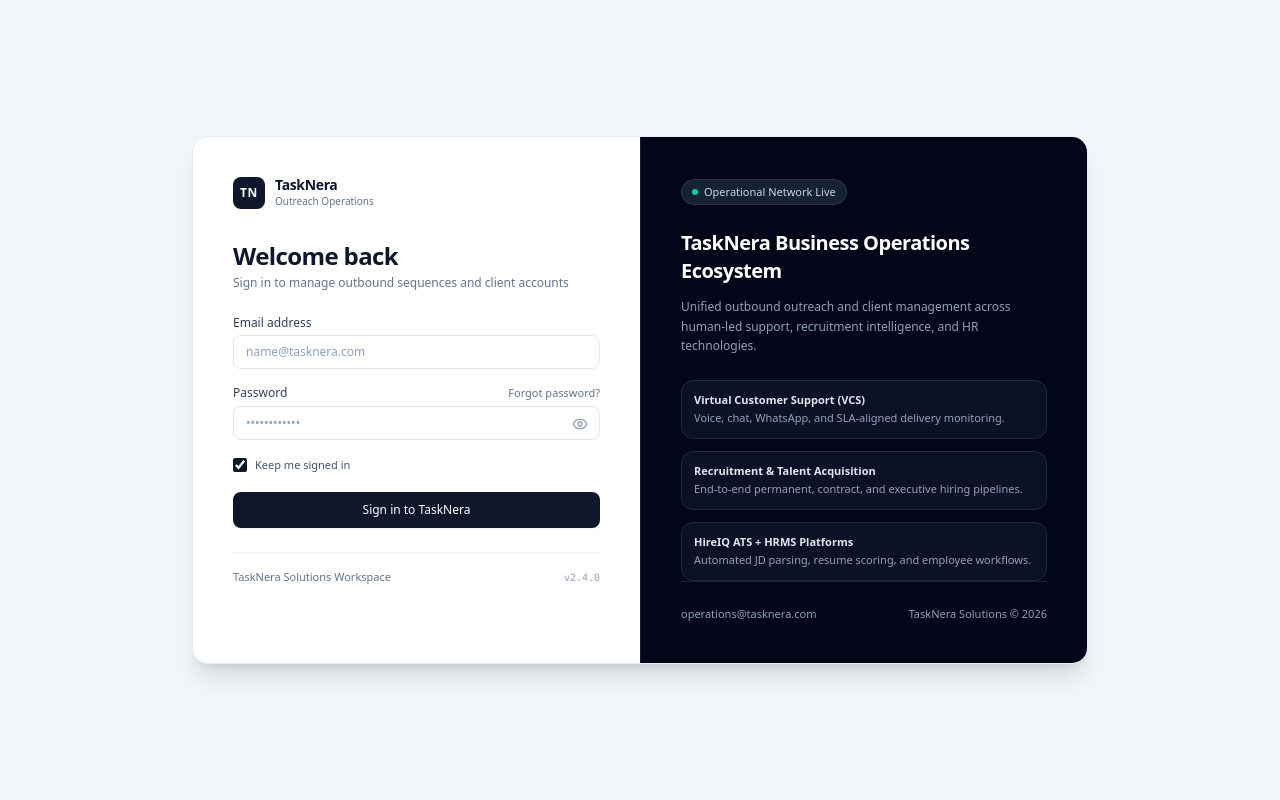
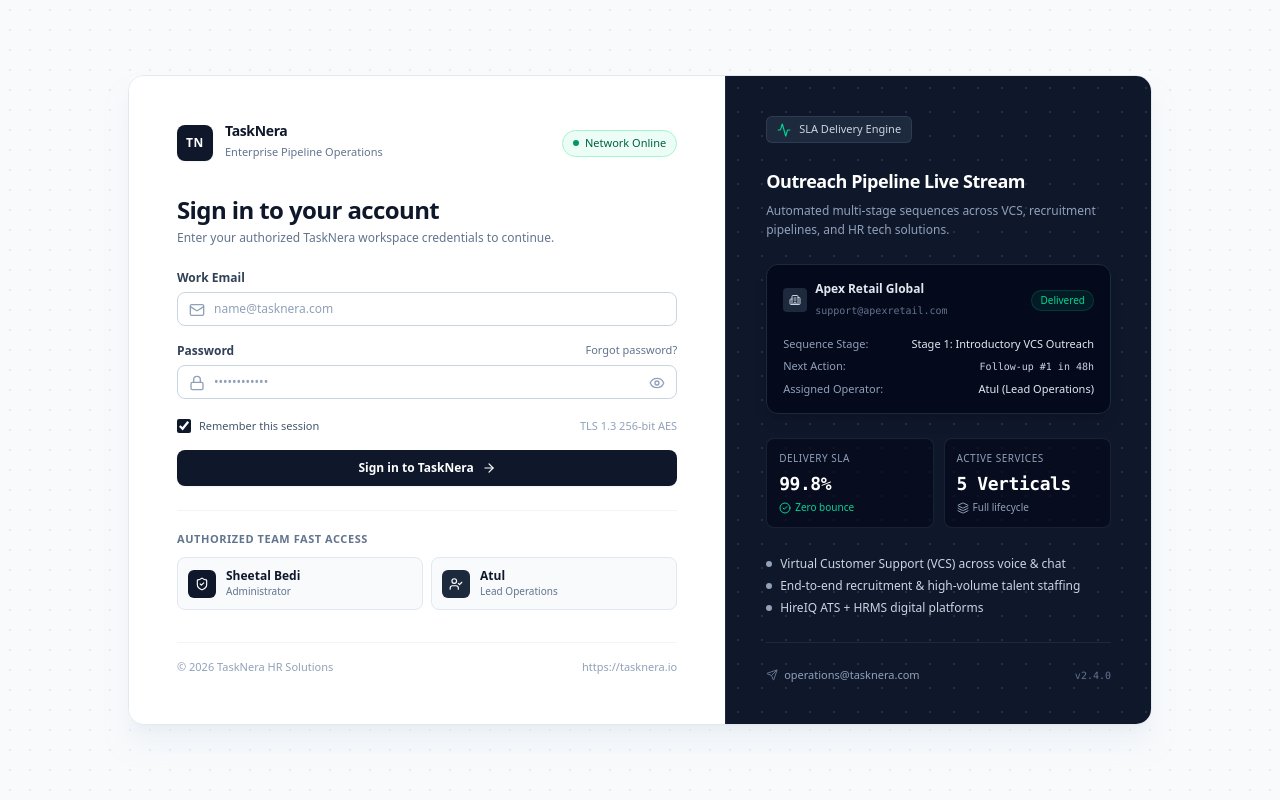
Before and after one commit to operations2003/Email_Automations, a Next.js app: page / in a window 1280 px wide. Built offline with nearby package versions, Linux system fonts and the light colour scheme; no server answers; the database is empty.

Commit message:
style(login): replace AI-generated illustration with enterprise pipeline monitor preview

```diff
--- a/src/components/LoginScreen.tsx
+++ b/src/components/LoginScreen.tsx
@@ -1,12 +1,21 @@
 'use client';
 
 import React, { useState } from 'react';
-import Image from 'next/image';
 import { useAuth } from '@/context/AuthContext';
 import {
   AlertCircle,
   Eye,
-  EyeOff
+  EyeOff,
+  Mail,
+  Lock,
+  ArrowRight,
+  ShieldCheck,
+  UserCheck,
+  CheckCircle2,
+  Activity,
+  Layers,
+  Send,
+  Building2
 } from 'lucide-react';
 
 export function LoginScreen() {
@@ -25,82 +34,114 @@ export function LoginScreen() {
 
     const res = await login(email, password);
     if (!res.success) {
-      setError(res.error || 'Authentication failed. Please check your email and password.');
+      setError(res.error || 'Authentication failed. Please check your work email and password.');
     }
     setLoading(false);
   };
 
+  const handleQuickLogin = async (targetEmail: string, targetPass: string) => {
+    setEmail(targetEmail);
+    setPassword(targetPass);
+    setError(null);
+    setLoading(true);
+
+    const res = await login(targetEmail, targetPass);
+    if (!res.success) {
+      setError(res.error || 'Authentication failed. Please check credentials.');
+    }
+    setLoading(false);
+  };
 
   return (
-    <div className="min-h-screen h-screen max-h-screen bg-slate-100/80 text-slate-900 flex items-center justify-center p-4 sm:p-6 lg:p-8 overflow-hidden font-sans select-none">
-      {/* Main Split Card Container */}
-      <div className="w-full max-w-4xl max-h-[92vh] rounded-2xl bg-white shadow-xl overflow-hidden grid grid-cols-1 lg:grid-cols-12 border border-slate-200/80">
+    <div className="min-h-screen bg-slate-50 text-slate-900 flex items-center justify-center p-4 sm:p-6 lg:p-8 font-sans selection:bg-slate-900 selection:text-white">
+      {/* Background Subtle Dot Pattern */}
+      <div
+        className="fixed inset-0 pointer-events-none opacity-40"
+        style={{
+          backgroundImage: 'radial-gradient(#cbd5e1 1px, transparent 1px)',
+          backgroundSize: '20px 20px'
+        }}
+      />
 
-        {/* Left Column: Clean Enterprise Form */}
-        <div className="lg:col-span-6 p-6 sm:p-8 lg:p-10 flex flex-col justify-between bg-white">
+      {/* Main Container Card */}
+      <div className="relative w-full max-w-5xl rounded-2xl bg-white shadow-xl shadow-slate-200/50 border border-slate-200 overflow-hidden grid grid-cols-1 lg:grid-cols-12">
+
+        {/* Left Column: Form & Access Control (7 cols) */}
+        <div className="lg:col-span-7 p-6 sm:p-10 lg:p-12 flex flex-col justify-between bg-white z-10">
           <div>
-            {/* Brand Logo Header */}
-            <div className="flex items-center gap-2.5 mb-8">
-              <div className="flex h-8 w-8 items-center justify-center rounded-lg bg-slate-900 text-white font-semibold text-xs tracking-wider">
+            {/* TaskNera Monogram & Header */}
+            <div className="flex items-center justify-between mb-8">
+              <div className="flex items-center gap-3">
+                <div className="flex h-9 w-9 items-center justify-center rounded-lg bg-slate-900 text-white font-semibold text-xs tracking-wider shadow-xs">
                   TN
                 </div>
-              <div className="flex flex-col">
-                <span className="font-semibold text-sm text-slate-900 tracking-tight leading-none">TaskNera</span>
-                <span className="text-[10px] text-slate-500 font-medium tracking-normal mt-0.5">Outreach Operations</span>
+                <div>
+                  <span className="font-semibold text-sm text-slate-900 tracking-tight block leading-none">TaskNera</span>
+                  <span className="text-[11px] text-slate-500 font-medium">Enterprise Pipeline Operations</span>
                 </div>
               </div>
 
-            {/* Greetings Header */}
+              <div className="hidden sm:inline-flex items-center gap-1.5 px-2.5 py-1 rounded-full bg-emerald-50 border border-emerald-200 text-[11px] text-emerald-800 font-medium">
+                <span className="h-1.5 w-1.5 rounded-full bg-emerald-600 animate-pulse" />
+                Network Online
+              </div>
+            </div>
+
+            {/* Title */}
             <div className="space-y-1 mb-6">
-              <h1 className="text-2xl font-bold text-slate-900 tracking-tight leading-tight">
-                Welcome back
+              <h1 className="text-2xl font-bold text-slate-900 tracking-tight">
+                Sign in to your account
               </h1>
-              <p className="text-xs text-slate-500 font-normal">
-                Sign in to manage outbound sequences and client accounts
+              <p className="text-xs text-slate-500">
+                Enter your authorized TaskNera workspace credentials to continue.
               </p>
             </div>
 
             {/* Error Banner */}
             {error && (
-              <div className="flex items-center gap-2 p-2.5 mb-4 rounded-lg bg-rose-50 border border-rose-200 text-rose-700 text-xs">
-                <AlertCircle className="h-4 w-4 shrink-0 text-rose-500" />
-                <span className="truncate">{error}</span>
+              <div className="flex items-center gap-2.5 p-3 mb-5 rounded-lg bg-rose-50 border border-rose-200 text-rose-700 text-xs">
+                <AlertCircle className="h-4 w-4 shrink-0 text-rose-600" />
+                <span className="font-medium">{error}</span>
               </div>
             )}
 
             {/* Sign-in Form */}
             <form onSubmit={handleSubmit} className="space-y-4">
               <div>
-                <label className="block text-xs font-medium text-slate-700 mb-1">Email address</label>
+                <label className="block text-xs font-semibold text-slate-700 mb-1.5">Work Email</label>
+                <div className="relative">
+                  <Mail className="absolute left-3 top-2.5 h-4 w-4 text-slate-400 pointer-events-none" />
                   <input
                     type="email"
                     required
                     placeholder="name@tasknera.com"
                     value={email}
                     onChange={e => setEmail(e.target.value)}
-                  className="w-full rounded-lg bg-white border border-slate-200 py-2 px-3 text-xs text-slate-900 placeholder-slate-400 focus:outline-none focus:border-slate-800 focus:ring-1 focus:ring-slate-800 transition-colors"
+                    className="w-full rounded-lg bg-white border border-slate-300 py-2 pl-9 pr-3 text-xs text-slate-900 placeholder-slate-400 focus:outline-none focus:border-slate-900 focus:ring-1 focus:ring-slate-900 transition-colors"
                   />
+                </div>
               </div>
 
               <div>
-                <div className="flex items-center justify-between mb-1">
-                  <label className="block text-xs font-medium text-slate-700">Password</label>
+                <div className="flex items-center justify-between mb-1.5">
+                  <label className="block text-xs font-semibold text-slate-700">Password</label>
                   <button
                     type="button"
-                    onClick={() => setError('Please contact Sheetal Bedi (sheetalbedi@tasknera.com) to reset credentials.')}
-                    className="text-slate-500 hover:text-slate-800 transition-colors text-[11px] cursor-pointer"
+                    onClick={() => setError('Contact Sheetal Bedi (sheetalbedi@tasknera.com) for password resets.')}
+                    className="text-slate-500 hover:text-slate-900 transition-colors text-[11px] font-medium cursor-pointer"
                   >
                     Forgot password?
                   </button>
                 </div>
                 <div className="relative">
+                  <Lock className="absolute left-3 top-2.5 h-4 w-4 text-slate-400 pointer-events-none" />
                   <input
-                    type={showPassword ? 'text' : 'password'}
+                    type="password"
                     required
                     placeholder="••••••••••••"
                     value={password}
                     onChange={e => setPassword(e.target.value)}
-                    className="w-full rounded-lg bg-white border border-slate-200 py-2 pl-3 pr-10 text-xs text-slate-900 placeholder-slate-400 focus:outline-none focus:border-slate-800 focus:ring-1 focus:ring-slate-800 transition-colors"
+                    className="w-full rounded-lg bg-white border border-slate-300 py-2 pl-9 pr-10 text-xs text-slate-900 placeholder-slate-400 focus:outline-none focus:border-slate-900 focus:ring-1 focus:ring-slate-900 transition-colors"
                   />
                   <button
                     type="button"
@@ -112,8 +153,7 @@ export function LoginScreen() {
                 </div>
               </div>
 
-              {/* Remember Me */}
-              <div className="flex items-center text-xs pt-0.5">
+              <div className="flex items-center justify-between text-xs pt-1">
                 <label className="flex items-center gap-2 cursor-pointer select-none text-slate-600">
                   <input
                     type="checkbox"
@@ -121,67 +161,185 @@ export function LoginScreen() {
                     onChange={e => setRememberMe(e.target.checked)}
                     className="h-3.5 w-3.5 rounded border-slate-300 text-slate-900 focus:ring-0 cursor-pointer accent-slate-900"
                   />
-                  <span className="text-[11px]">Keep me signed in</span>
+                  <span className="text-[11px]">Remember this session</span>
                 </label>
+                <span className="text-[11px] text-slate-400">TLS 1.3 256-bit AES</span>
               </div>
 
-              {/* Submit Button */}
               <button
                 type="submit"
                 disabled={loading}
-                className="w-full rounded-lg bg-slate-900 hover:bg-slate-800 py-2.5 text-xs font-medium text-white shadow-xs transition-colors active:scale-[0.99] disabled:opacity-50 mt-1 cursor-pointer"
+                className="w-full flex items-center justify-center gap-2 rounded-lg bg-slate-900 hover:bg-slate-800 py-2.5 text-xs font-semibold text-white shadow-xs transition-colors disabled:opacity-50 mt-2 cursor-pointer"
               >
                 {loading ? (
-                  <div className="h-4 w-4 border-2 border-white border-t-transparent rounded-full animate-spin mx-auto" />
+                  <div className="h-4 w-4 border-2 border-white border-t-transparent rounded-full animate-spin" />
                 ) : (
+                  <>
                     <span>Sign in to TaskNera</span>
+                    <ArrowRight className="h-3.5 w-3.5" />
+                  </>
                 )}
               </button>
             </form>
 
-            <div className="mt-6 pt-4 border-t border-slate-100 text-[11px] text-slate-500 flex items-center justify-between">
-              <span>TaskNera Solutions Workspace</span>
-              <span className="font-mono text-[10px] text-slate-400">v2.4.0</span>
+            {/* Quick Role Access Buttons */}
+            <div className="mt-6 pt-5 border-t border-slate-100">
+              <span className="block text-[11px] font-semibold text-slate-500 uppercase tracking-wider mb-2.5">
+                Authorized Team Fast Access
+              </span>
+              <div className="grid grid-cols-1 sm:grid-cols-2 gap-2">
+                <button
+                  type="button"
+                  onClick={() => handleQuickLogin('sheetalbedi@tasknera.com', 'tasknera@2003')}
+                  className="flex items-center gap-2.5 p-2.5 rounded-lg border border-slate-200 bg-slate-50 hover:bg-slate-100 hover:border-slate-300 text-left transition-colors cursor-pointer group"
+                >
+                  <div className="flex h-7 w-7 shrink-0 items-center justify-center rounded-md bg-slate-900 text-white">
+                    <ShieldCheck className="h-3.5 w-3.5" />
+                  </div>
+                  <div className="min-w-0">
+                    <span className="text-xs font-semibold text-slate-900 block truncate group-hover:text-slate-950">
+                      Sheetal Bedi
+                    </span>
+                    <span className="text-[10px] text-slate-500 block">Administrator</span>
+                  </div>
+                </button>
+
+                <button
+                  type="button"
+                  onClick={() => handleQuickLogin('atul@tasknera.com', 'atul@1010')}
+                  className="flex items-center gap-2.5 p-2.5 rounded-lg border border-slate-200 bg-slate-50 hover:bg-slate-100 hover:border-slate-300 text-left transition-colors cursor-pointer group"
+                >
+                  <div className="flex h-7 w-7 shrink-0 items-center justify-center rounded-md bg-slate-800 text-white">
+                    <UserCheck className="h-3.5 w-3.5" />
+                  </div>
+                  <div className="min-w-0">
+                    <span className="text-xs font-semibold text-slate-900 block truncate group-hover:text-slate-950">
+                      Atul
+                    </span>
+                    <span className="text-[10px] text-slate-500 block">Lead Operations</span>
+                  </div>
+                </button>
               </div>
             </div>
           </div>
 
-        {/* Right Column: Clean Enterprise Context Panel */}
-        <div className="hidden lg:flex lg:col-span-6 bg-slate-950 p-8 lg:p-10 flex-col justify-between text-white relative border-l border-slate-800/80">
-          <div>
-            <div className="inline-flex items-center gap-1.5 px-2.5 py-1 rounded-full bg-slate-800/80 border border-slate-700/60 text-[11px] text-slate-300 font-medium mb-6">
-              <span className="h-1.5 w-1.5 rounded-full bg-emerald-400"></span>
-              Operational Network Live
+          <div className="mt-8 pt-4 border-t border-slate-100 text-[11px] text-slate-400 flex items-center justify-between">
+            <span>© 2026 TaskNera HR Solutions</span>
+            <span>https://tasknera.io</span>
+          </div>
         </div>
 
-            <h2 className="text-xl font-bold tracking-tight text-white mb-3">
-              TaskNera Business Operations Ecosystem
+        {/* Right Column: Sleek Enterprise Pipeline Operations Preview (5 cols) */}
+        <div className="hidden lg:flex lg:col-span-5 bg-slate-900 p-8 lg:p-10 flex-col justify-between text-white relative border-l border-slate-800">
+          {/* Subtle Grid Accent */}
+          <div
+            className="absolute inset-0 pointer-events-none opacity-10"
+            style={{
+              backgroundImage: 'radial-gradient(#ffffff 1px, transparent 1px)',
+              backgroundSize: '24px 24px'
+            }}
+          />
+
+          <div className="relative z-10 space-y-6">
+            {/* Header Pill */}
+            <div className="inline-flex items-center gap-2 px-2.5 py-1 rounded-md bg-slate-800 border border-slate-700/80 text-[11px] text-slate-300 font-medium">
+              <Activity className="h-3.5 w-3.5 text-emerald-400" />
+              <span>SLA Delivery Engine</span>
+            </div>
+
+            <div>
+              <h2 className="text-lg font-bold tracking-tight text-white mb-1.5">
+                Outreach Pipeline Live Stream
               </h2>
-            <p className="text-xs text-slate-400 leading-relaxed mb-6">
-              Unified outbound outreach and client management across human-led support, recruitment intelligence, and HR technologies.
+              <p className="text-xs text-slate-400 leading-relaxed">
+                Automated multi-stage sequences across VCS, recruitment pipelines, and HR tech solutions.
               </p>
+            </div>
 
-            <div className="space-y-3">
-              <div className="p-3 rounded-xl bg-slate-900/70 border border-slate-800 text-xs">
-                <span className="font-semibold text-slate-200 block text-[11px] mb-0.5">Virtual Customer Support (VCS)</span>
-                <span className="text-[11px] text-slate-400 leading-normal block">Voice, chat, WhatsApp, and SLA-aligned delivery monitoring.</span>
+            {/* Live Campaign Mock Card */}
+            <div className="rounded-xl bg-slate-950/80 border border-slate-800 p-4 space-y-3 shadow-lg">
+              <div className="flex items-center justify-between">
+                <div className="flex items-center gap-2">
+                  <div className="h-6 w-6 rounded bg-slate-800 flex items-center justify-center">
+                    <Building2 className="h-3 w-3 text-slate-300" />
                   </div>
-              <div className="p-3 rounded-xl bg-slate-900/70 border border-slate-800 text-xs">
-                <span className="font-semibold text-slate-200 block text-[11px] mb-0.5">Recruitment &amp; Talent Acquisition</span>
-                <span className="text-[11px] text-slate-400 leading-normal block">End-to-end permanent, contract, and executive hiring pipelines.</span>
+                  <div>
+                    <span className="text-xs font-semibold text-slate-200 block leading-tight">Apex Retail Global</span>
+                    <span className="text-[10px] text-slate-500 font-mono">support@apexretail.com</span>
                   </div>
-              <div className="p-3 rounded-xl bg-slate-900/70 border border-slate-800 text-xs">
-                <span className="font-semibold text-slate-200 block text-[11px] mb-0.5">HireIQ ATS + HRMS Platforms</span>
-                <span className="text-[11px] text-slate-400 leading-normal block">Automated JD parsing, resume scoring, and employee workflows.</span>
+                </div>
+                <span className="text-[10px] font-medium px-2 py-0.5 rounded-full bg-emerald-500/10 text-emerald-400 border border-emerald-500/20">
+                  Delivered
+                </span>
+              </div>
+
+              {/* Sequence Mini Stages */}
+              <div className="space-y-1.5 pt-1">
+                <div className="flex items-center justify-between text-[11px]">
+                  <span className="text-slate-400">Sequence Stage:</span>
+                  <span className="text-slate-200 font-medium">Stage 1: Introductory VCS Outreach</span>
+                </div>
+                <div className="flex items-center justify-between text-[11px]">
+                  <span className="text-slate-400">Next Action:</span>
+                  <span className="text-slate-300 font-mono text-[10px]">Follow-up #1 in 48h</span>
+                </div>
+                <div className="flex items-center justify-between text-[11px]">
+                  <span className="text-slate-400">Assigned Operator:</span>
+                  <span className="text-slate-200 font-medium">Atul (Lead Operations)</span>
                 </div>
               </div>
             </div>
 
-          <div className="pt-6 border-t border-slate-800/80 flex items-center justify-between text-[11px] text-slate-400">
-            <span>operations@tasknera.com</span>
-            <span>TaskNera Solutions © 2026</span>
+            {/* Performance Metrics Row */}
+            <div className="grid grid-cols-2 gap-2.5">
+              <div className="rounded-lg bg-slate-950/60 border border-slate-800/80 p-3">
+                <span className="text-[10px] text-slate-400 font-medium uppercase tracking-wider block mb-1">
+                  Delivery SLA
+                </span>
+                <span className="text-lg font-bold text-white tracking-tight font-mono">99.8%</span>
+                <span className="text-[10px] text-emerald-400 flex items-center gap-1 mt-0.5">
+                  <CheckCircle2 className="h-3 w-3" /> Zero bounce
+                </span>
+              </div>
+
+              <div className="rounded-lg bg-slate-950/60 border border-slate-800/80 p-3">
+                <span className="text-[10px] text-slate-400 font-medium uppercase tracking-wider block mb-1">
+                  Active Services
+                </span>
+                <span className="text-lg font-bold text-white tracking-tight font-mono">5 Verticals</span>
+                <span className="text-[10px] text-slate-400 flex items-center gap-1 mt-0.5">
+                  <Layers className="h-3 w-3" /> Full lifecycle
+                </span>
               </div>
             </div>
+
+            {/* Core Capability Badges */}
+            <div className="space-y-1.5 pt-1">
+              <div className="flex items-center gap-2 text-xs text-slate-300">
+                <span className="h-1.5 w-1.5 rounded-full bg-slate-400" />
+                <span>Virtual Customer Support (VCS) across voice &amp; chat</span>
+              </div>
+              <div className="flex items-center gap-2 text-xs text-slate-300">
+                <span className="h-1.5 w-1.5 rounded-full bg-slate-400" />
+                <span>End-to-end recruitment &amp; high-volume talent staffing</span>
+              </div>
+              <div className="flex items-center gap-2 text-xs text-slate-300">
+                <span className="h-1.5 w-1.5 rounded-full bg-slate-400" />
+                <span>HireIQ ATS + HRMS digital platforms</span>
+              </div>
+            </div>
+          </div>
+
+          {/* Footer in right column */}
+          <div className="relative z-10 pt-6 border-t border-slate-800 text-[11px] text-slate-400 flex items-center justify-between">
+            <span className="flex items-center gap-1.5">
+              <Send className="h-3 w-3 text-slate-500" />
+              <span>operations@tasknera.com</span>
+            </span>
+            <span className="font-mono text-[10px] text-slate-500">v2.4.0</span>
+          </div>
+        </div>
+
       </div>
     </div>
   );
```
Also changed, not shown: public/auth-banner.jpg (deleted), public/login-illustration.jpg (deleted). Lines whose indentation alone changed are shown as unchanged.
